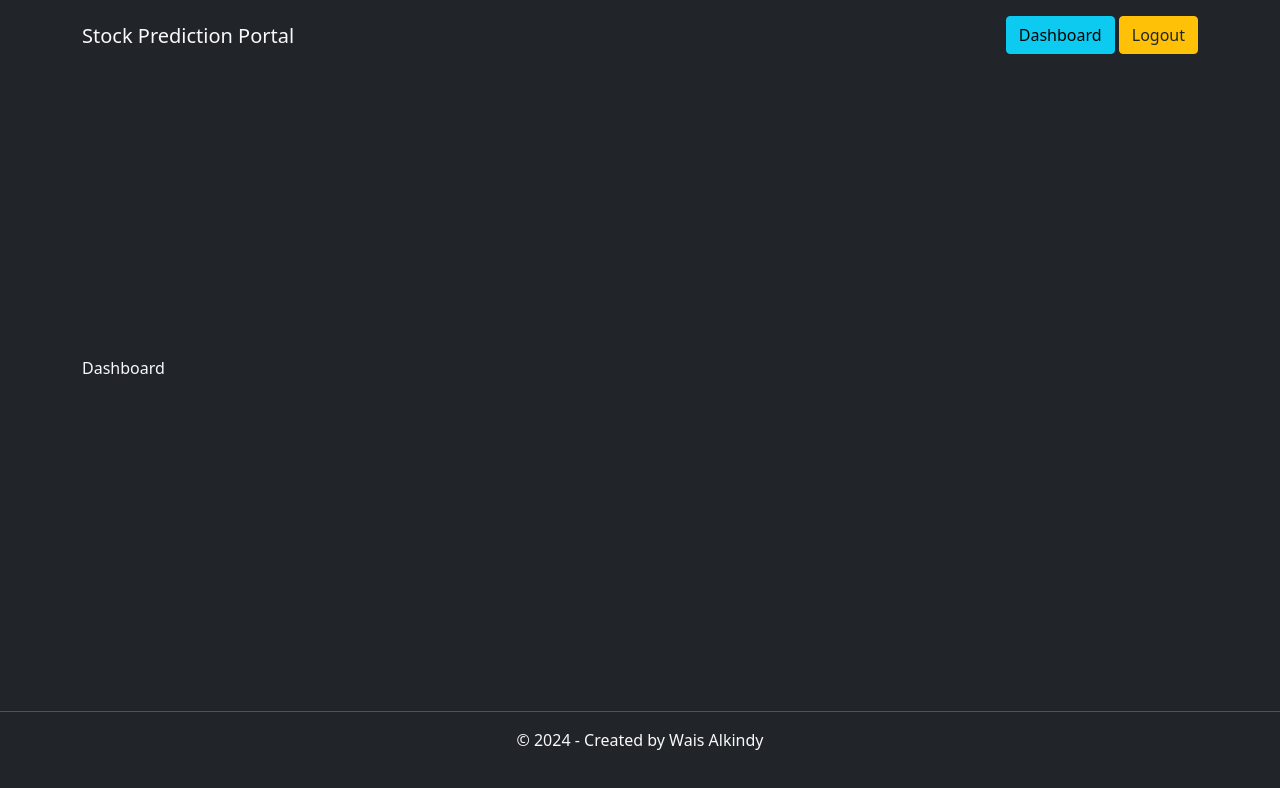
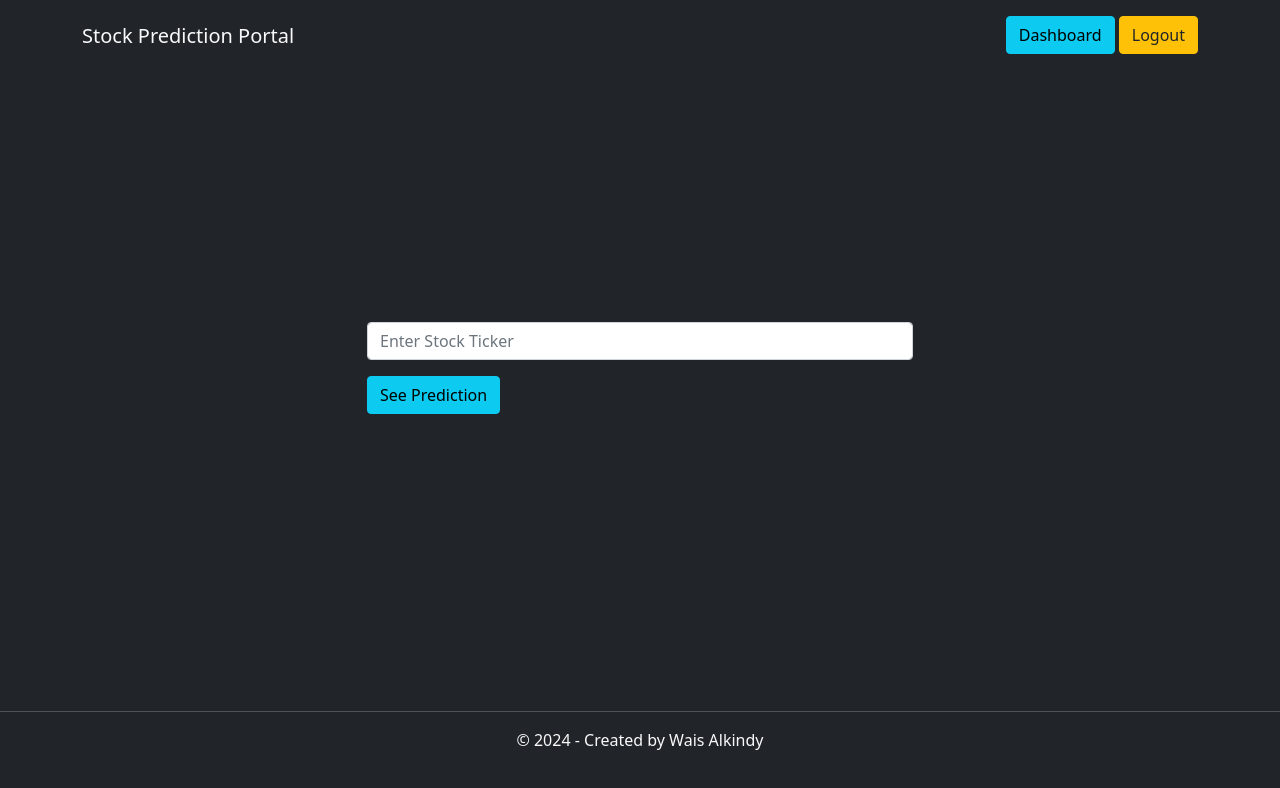
Before and after one commit to waisalkindy/stock-prediction-portal, a React (Vite) app in the folder frontend-react/: page /dashboard in a window 1280 px wide. Shown: the top 788 px of the page. Built offline with nearby package versions, Linux system fonts and the light colour scheme; no server answers; sample sign-in values are in the browser's storage.

Commit message:
accepting stock ticker

```diff
--- a/frontend-react/src/components/dashboard/Dashboard.jsx
+++ b/frontend-react/src/components/dashboard/Dashboard.jsx
@@ -1,8 +1,10 @@
-import React, {useEffect} from 'react'
+import React, {useEffect, useState} from 'react'
 import axios from 'axios'
 import axiosInstance from '../../axiosinstance'
 
 const Dashboard = () => {
+  const [ticker, setTicker] = useState('')
+
   useEffect(() => {
     const fetchProtectedData = async () => {
       try{
@@ -15,7 +17,18 @@
     fetchProtectedData();
   }, [])
   return (
-    <div className='text-light container'>Dashboard</div>
+    <div className='container'>
+      <div className="row">
+        <div className="col-md-6 mx-auto">
+          <form>
+            <input type="text" className="form-control" placeholder='Enter Stock Ticker'
+            onChange={(e) => setTicker(e.target.value)} required
+            />
+            <button type='submit' className='btn btn-info mt-3'>See Prediction</button>
+          </form>
+        </div>
+      </div>
+    </div>
   )
 }
 
```
